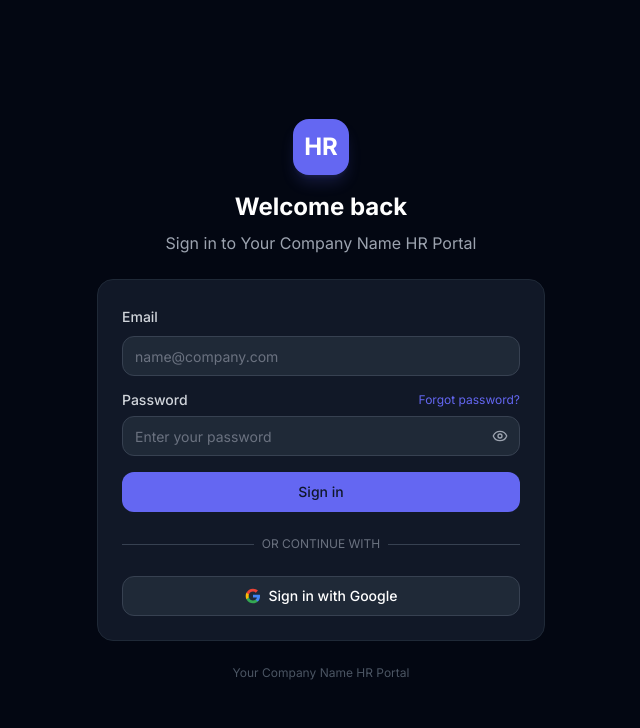
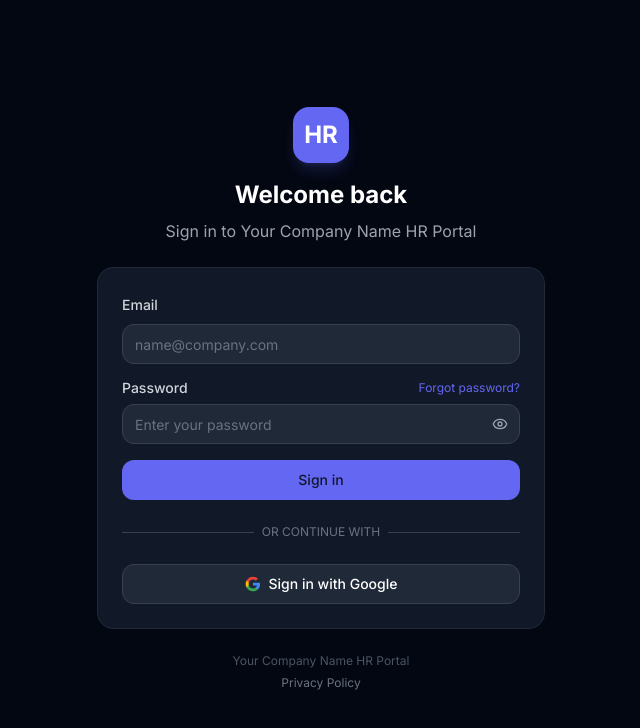
Before and after one commit to alfredang/tertiary-hrms, a Next.js app: page /login in a window 1280 px wide. Shown: the top 728 px of the page, without its empty margins (319-959 px from the left). Built offline with nearby package versions, Linux system fonts and the light colour scheme; no server answers.

Commit message:
fix: make privacy policy publicly accessible
- Add /privacy-policy to public routes in middleware (no login required)
- Add privacy policy link to login page footer
- Required: App Store and Play Store need the privacy policy URL
  accessible without authentication

```diff
--- a/src/app/(auth)/login/page.tsx
+++ b/src/app/(auth)/login/page.tsx
@@ -251,9 +251,17 @@ function LoginForm() {
         </div>
 
         {/* Footer */}
-        <p className="text-center text-xs text-gray-600">
-          {COMPANY_NAME} HR Portal
-        </p>
+        <div className="text-center space-y-1">
+          <p className="text-xs text-gray-600">
+            {COMPANY_NAME} HR Portal
+          </p>
+          <a
+            href="/privacy-policy"
+            className="text-xs text-gray-500 hover:text-gray-400 transition-colors"
+          >
+            Privacy Policy
+          </a>
+        </div>
       </div>
     </div>
   );
--- a/src/middleware.ts
+++ b/src/middleware.ts
@@ -22,7 +22,7 @@ export async function middleware(req: NextRequest) {
   const { pathname } = req.nextUrl;
 
   // Public routes
-  const publicRoutes = ["/login", "/register", "/api/auth", "/api/uploadthing"];
+  const publicRoutes = ["/login", "/register", "/api/auth", "/api/uploadthing", "/privacy-policy"];
   const isPublicRoute = publicRoutes.some((route) => pathname.startsWith(route));
 
   // Redirect to login if not authenticated and trying to access protected route
```
